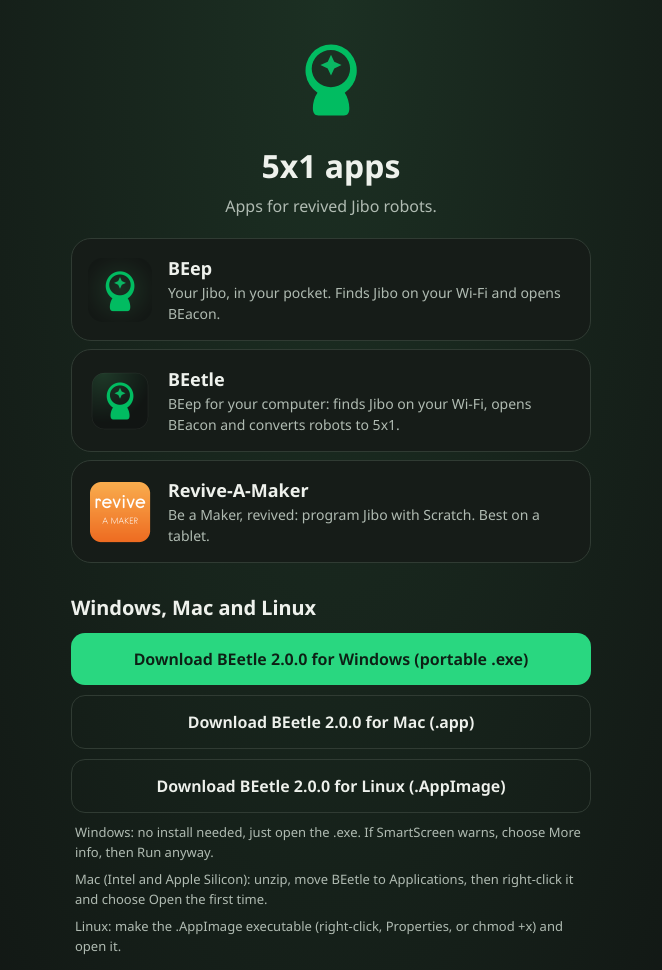
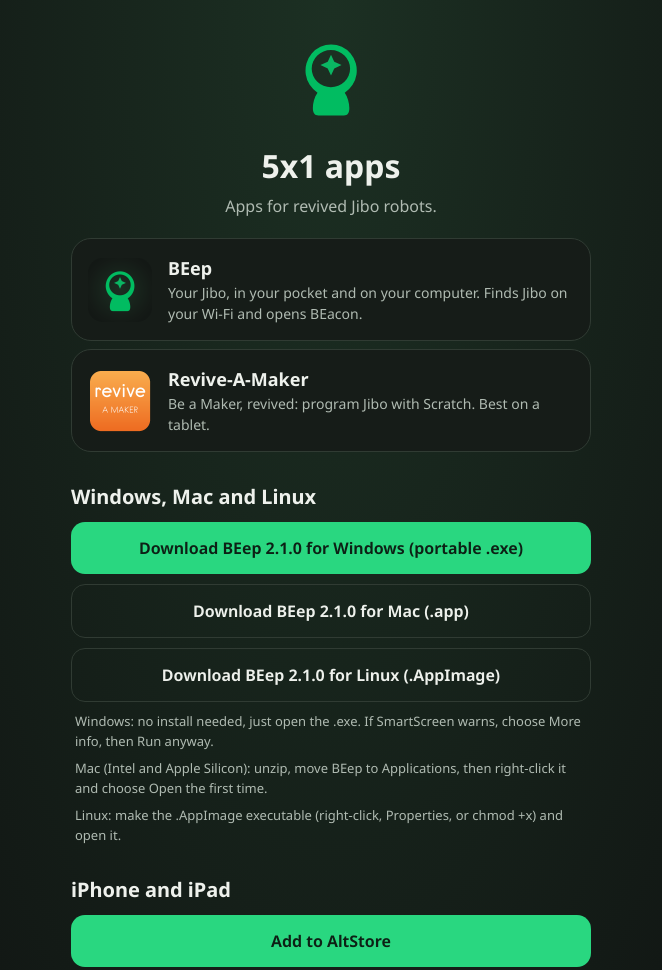
Before and after one commit to JRG5x1/alt, a plain HTML site: page index.html in a window 1280 px wide. Shown: the top 970 px of the page, without its empty margins (309-971 px from the left). Drawn offline with Linux system fonts and the light colour scheme; no server answers.

Commit message:
Computer builds are now BEep 2.1.0 (was BEetle): merge into BEep's card

```diff
--- a/index.html
+++ b/index.html
@@ -42,15 +42,7 @@
     <img src="images/beep-icon.png" alt="">
     <div>
       <h3>BEep</h3>
-      <p>Your Jibo, in your pocket. Finds Jibo on your Wi-Fi and opens BEacon.</p>
-    </div>
-  </div>
-
-  <div class="app">
-    <img src="images/beetle-icon.png" alt="">
-    <div>
-      <h3>BEetle</h3>
-      <p>BEep for your computer: finds Jibo on your Wi-Fi, opens BEacon and converts robots to 5x1.</p>
+      <p>Your Jibo, in your pocket and on your computer. Finds Jibo on your Wi-Fi and opens BEacon.</p>
     </div>
   </div>
 
@@ -85,11 +77,11 @@
 
   <section id="computer">
   <h2>Windows, Mac and Linux</h2>
-  <a class="button" id="beetle-win" href="https://github.com/Jibo-Revival-Group/BEetle/releases/download/v2.0.0/BEetle-2.0.0-windows-portable.exe">Download BEetle 2.0.0 for Windows (portable .exe)</a>
-  <a class="button secondary" id="beetle-mac" href="https://github.com/Jibo-Revival-Group/BEetle/releases/download/v2.0.0/BEetle-2.0.0-mac-universal.zip">Download BEetle 2.0.0 for Mac (.app)</a>
-  <a class="button secondary" id="beetle-linux" href="https://github.com/Jibo-Revival-Group/BEetle/releases/download/v2.0.0/BEetle-2.0.0-linux-x86_64.AppImage">Download BEetle 2.0.0 for Linux (.AppImage)</a>
+  <a class="button" id="beetle-win" href="https://github.com/Jibo-Revival-Group/BEetle/releases/download/v2.1.0/BEep-2.1.0-windows-portable.exe">Download BEep 2.1.0 for Windows (portable .exe)</a>
+  <a class="button secondary" id="beetle-mac" href="https://github.com/Jibo-Revival-Group/BEetle/releases/download/v2.1.0/BEep-2.1.0-mac-universal.zip">Download BEep 2.1.0 for Mac (.app)</a>
+  <a class="button secondary" id="beetle-linux" href="https://github.com/Jibo-Revival-Group/BEetle/releases/download/v2.1.0/BEep-2.1.0-linux-x86_64.AppImage">Download BEep 2.1.0 for Linux (.AppImage)</a>
   <p class="note">Windows: no install needed, just open the .exe. If SmartScreen warns, choose More info, then Run anyway.</p>
-  <p class="note">Mac (Intel and Apple Silicon): unzip, move BEetle to Applications, then right-click it and choose Open the first time.</p>
+  <p class="note">Mac (Intel and Apple Silicon): unzip, move BEep to Applications, then right-click it and choose Open the first time.</p>
   <p class="note">Linux: make the .AppImage executable (right-click, Properties, or <span style="white-space:nowrap">chmod +x</span>) and open it.</p>
   </section>
 
@@ -100,12 +92,12 @@
   const apple = document.getElementById('apple');
   if (/Android/i.test(navigator.userAgent)) apple.parentNode.insertBefore(document.getElementById('android'), apple);
   else if (!/iPhone|iPad|iPod|Mobile/i.test(navigator.userAgent) && navigator.maxTouchPoints < 2) apple.parentNode.insertBefore(document.getElementById('computer'), apple);
-  // BEetle's files are GitHub release assets (too big for this site): follow its newest release.
+  // The computer builds are GitHub release assets (too big for this site; the repo is still named BEetle): follow the newest release.
   fetch('https://api.github.com/repos/Jibo-Revival-Group/BEetle/releases/latest').then(r => r.json()).then(release => {
     const v = (release.tag_name || '').replace(/^v/, ''), find = re => (release.assets || []).find(a => re.test(a.name));
     [['beetle-win', /windows-portable\.exe$/, 'Windows (portable .exe)'], ['beetle-mac', /mac.*\.zip$/, 'Mac (.app)'], ['beetle-linux', /\.AppImage$/, 'Linux (.AppImage)']].forEach(([id, re, label]) => {
       const asset = find(re), a = document.getElementById(id);
-      if (asset && v) { a.href = asset.browser_download_url; a.textContent = 'Download BEetle ' + v + ' for ' + label; }
+      if (asset && v) { a.href = asset.browser_download_url; a.textContent = 'Download BEep ' + v + ' for ' + label; }
     });
   }).catch(() => {});
   // Point the download buttons at the newest builds.
```
Also changed, not shown: images/beetle-icon.png (deleted).
